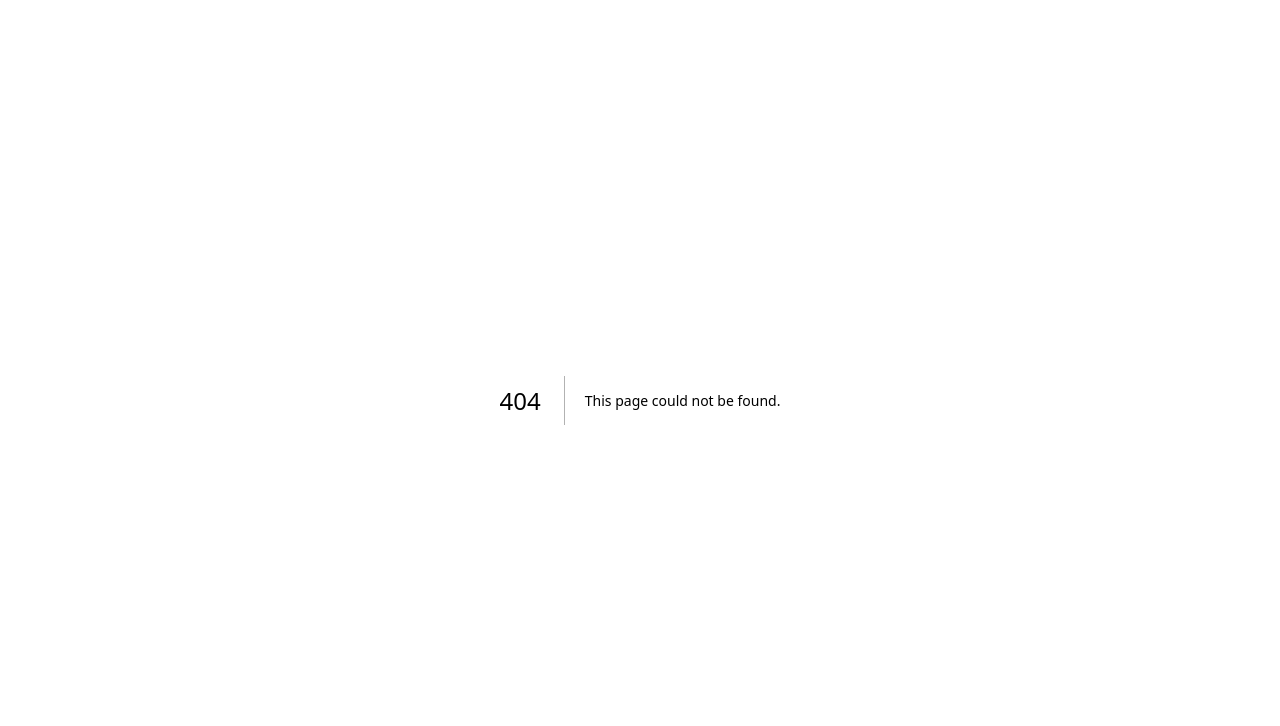
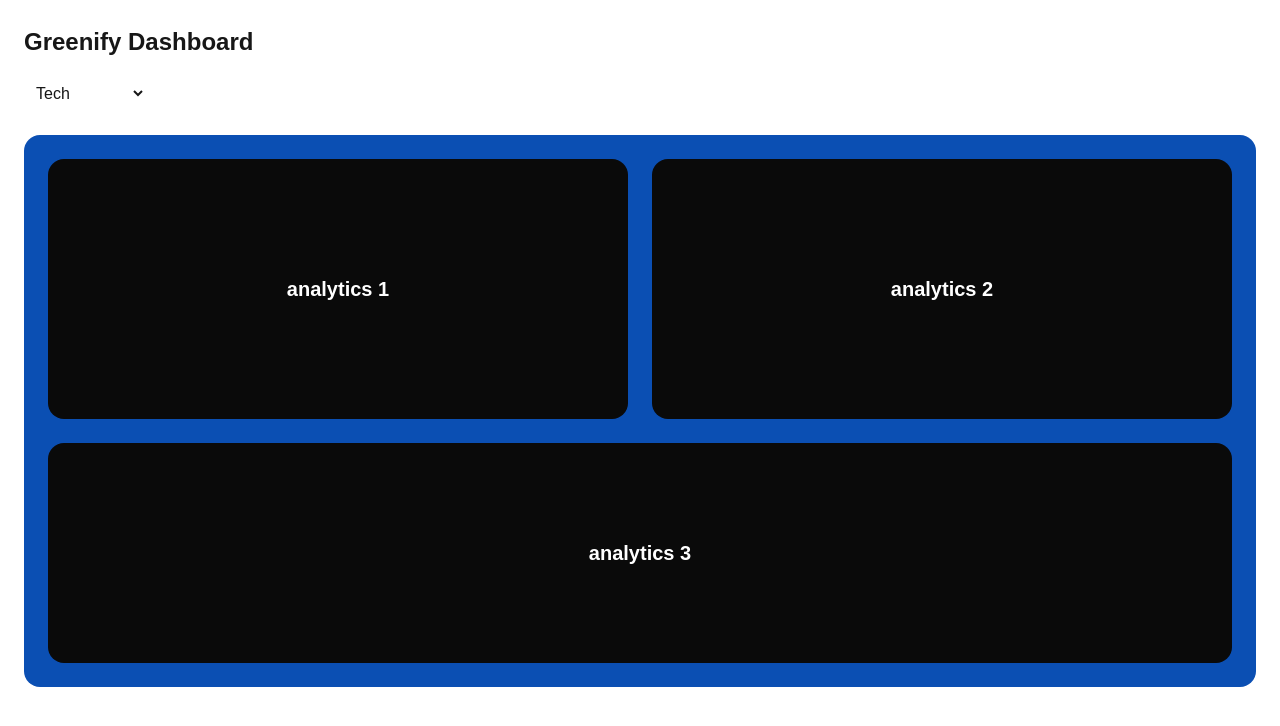
Before and after one commit to Evanwood5/greenwebsite, a Next.js app in the folder greensite/: page /dashboard in a window 1280 px wide. Before the commit this address had no page. Shown: the top 726 px of the page. Built offline with nearby package versions, Linux system fonts and the light colour scheme.

Commit message:
dashboard page skeleton with field selector and layout

```diff
--- /dev/null
+++ b/greensite/app/dashboard/page.tsx
@@ -0,0 +1,93 @@
+"use client";
+
+import { useState } from "react";
+
+export default function DashboardPage() {
+  const [field, setField] = useState("tech");
+
+  return (
+    <div style={{ padding: 24 }}>
+      <h1 style={{ fontSize: 24, fontWeight: 700, marginBottom: 16 }}>
+        Greenify Dashboard
+      </h1>
+
+      {/* Field Selector */}
+      <select
+        value={field}
+        onChange={(e) => setField(e.target.value)}
+        style={{ padding: 8, marginBottom: 24 }}
+      >
+        <option value="tech">Tech</option>
+        <option value="engineering">Engineering</option>
+        <option value="business">Business</option>
+        <option value="health">Health</option>
+      </select>
+
+      {/* Blue Container */}
+      <div
+        style={{
+          background: "#0b4fb3",
+          padding: 24,
+          borderRadius: 16,
+        }}
+      >
+        <div
+          style={{
+            display: "grid",
+            gridTemplateColumns: "1fr 1fr",
+            gap: 24,
+          }}
+        >
+          <div
+            style={{
+              height: 260,
+              background: "#0a0a0a",
+              borderRadius: 16,
+              display: "flex",
+              alignItems: "center",
+              justifyContent: "center",
+              color: "white",
+              fontSize: 20,
+              fontWeight: 600,
+            }}
+          >
+            analytics 1
+          </div>
+
+          <div
+            style={{
+              height: 260,
+              background: "#0a0a0a",
+              borderRadius: 16,
+              display: "flex",
+              alignItems: "center",
+              justifyContent: "center",
+              color: "white",
+              fontSize: 20,
+              fontWeight: 600,
+            }}
+          >
+            analytics 2
+          </div>
+
+          <div
+            style={{
+              height: 220,
+              background: "#0a0a0a",
+              borderRadius: 16,
+              display: "flex",
+              alignItems: "center",
+              justifyContent: "center",
+              color: "white",
+              fontSize: 20,
+              fontWeight: 600,
+              gridColumn: "span 2",
+            }}
+          >
+            analytics 3
+          </div>
+        </div>
+      </div>
+    </div>
+  );
+}
```
